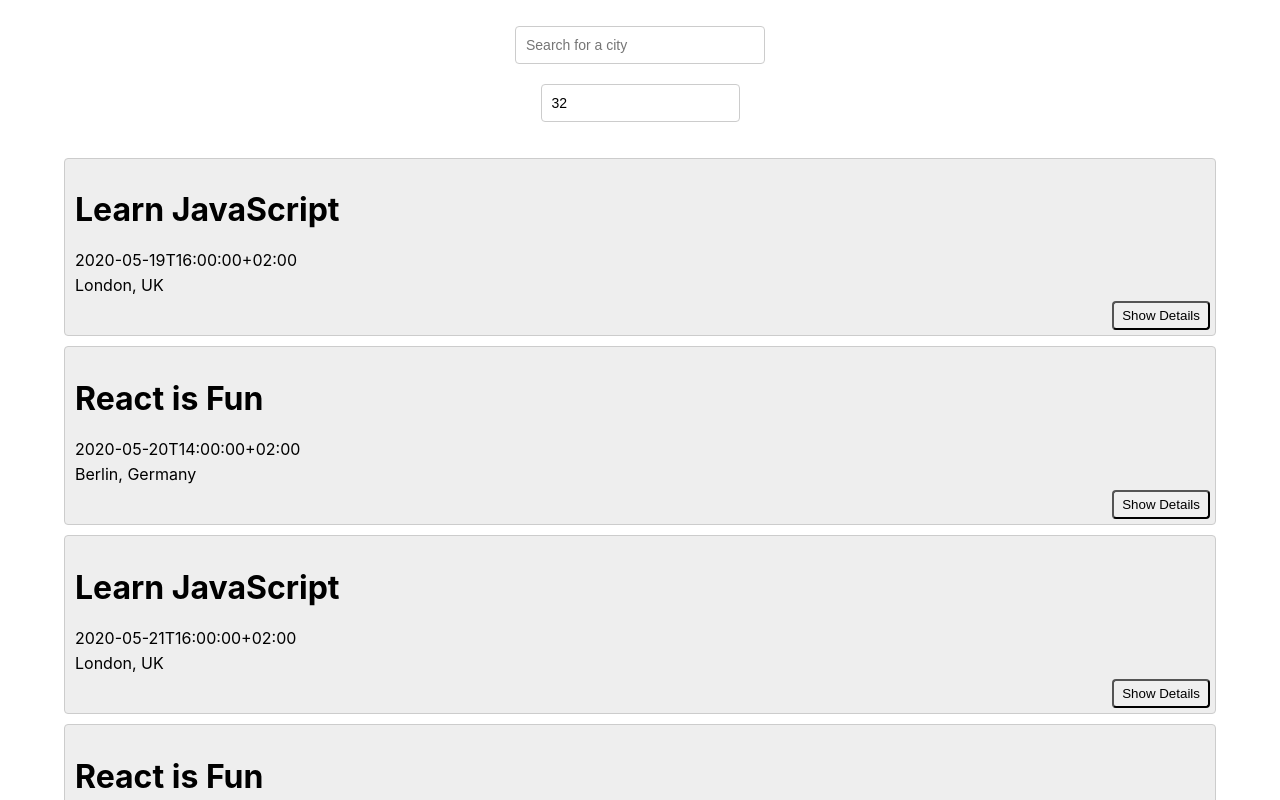
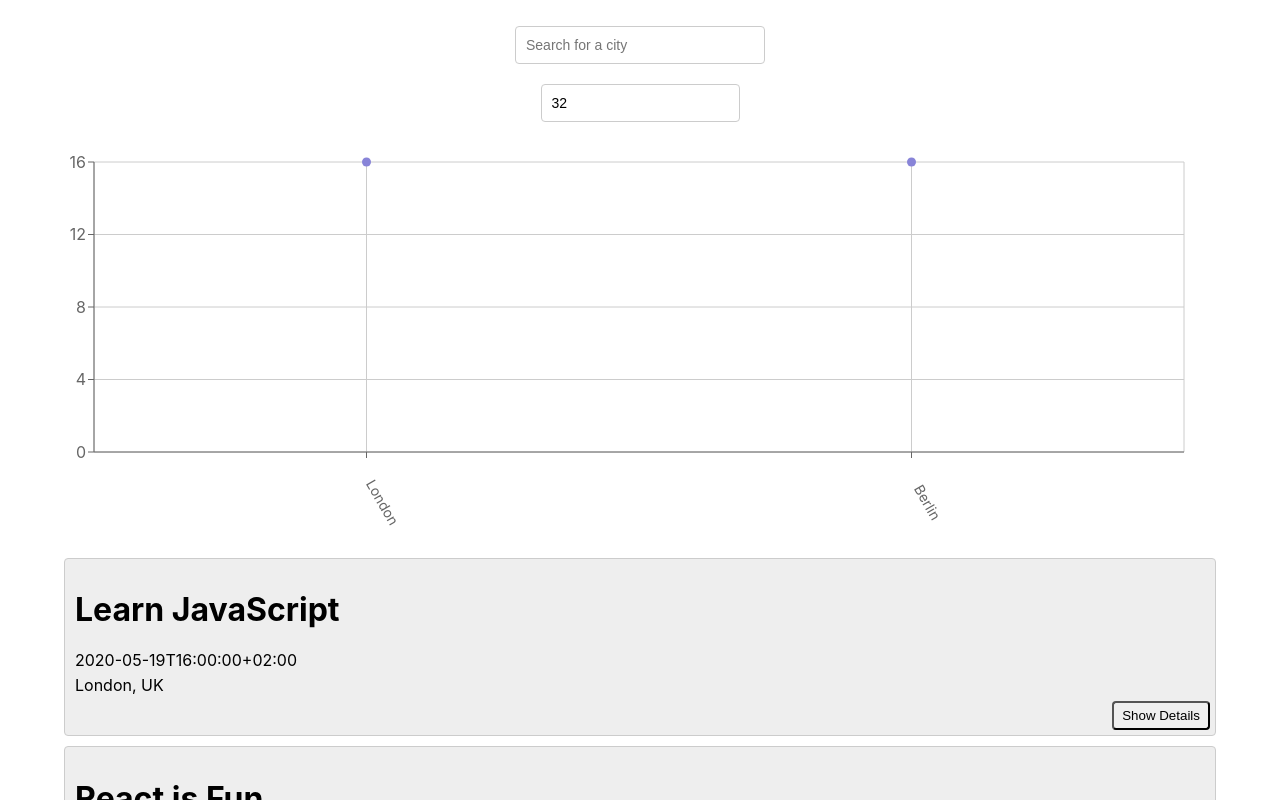
Before and after one commit to disreal48/meet, a React (Create React App) app: page / in a window 1280 px wide. Shown: the top 800 px of the page. Built offline with nearby package versions, Linux system fonts and the light colour scheme; what atatus-spa would draw is missing.

Commit message:
added Scatterplot

```diff
--- a/package.json
+++ b/package.json
@@ -12,6 +12,7 @@
     "react": "^18.2.0",
     "react-dom": "^18.2.0",
     "react-scripts": "^5.0.1",
+    "recharts": "^2.12.7",
     "web-vitals": "^2.1.4",
     "workbox-background-sync": "^6.6.0",
     "workbox-broadcast-update": "^6.6.0",
--- a/src/App.js
+++ b/src/App.js
@@ -5,6 +5,7 @@
 import { extractLocations, getEvents } from "./api";
 import { InfoAlert, ErrorAlert, WarningAlert } from "./components/Alert";
 import "./App.css";
+import CityEventsChart from "./components/CityEventsChart";
 
 const App = () => {
   const [events, setEvents] = useState([]);
@@ -53,6 +54,7 @@
         setCurrentNOE={setCurrentNOE}
         setErrorAlert={setErrorAlert}
       />
+      <CityEventsChart allLocations={allLocations} events={events} />
       <EventList events={events} />
     </div>
   );
--- /dev/null
+++ b/src/components/CityEventsChart.js
@@ -0,0 +1,64 @@
+import { useState, useEffect } from "react";
+import {
+  ScatterChart,
+  Scatter,
+  XAxis,
+  YAxis,
+  CartesianGrid,
+  Tooltip,
+  ResponsiveContainer,
+} from "recharts";
+
+const CityEventsChart = ({ allLocations, events }) => {
+  const [data, setData] = useState([]);
+
+  useEffect(() => {
+    setData(getData());
+  }, [`${events}`]);
+
+  const getData = () => {
+    const data = allLocations.map((location) => {
+      const count = events.filter(
+        (event) => event.location === location
+      ).length;
+      const city = location.split(/, | - /)[0];
+      return { city, count };
+    });
+    return data;
+  };
+
+  return (
+    <ResponsiveContainer width="99%" height={400}>
+      <ScatterChart
+        margin={{
+          top: 20,
+          right: 20,
+          bottom: 60,
+          left: -30,
+        }}
+      >
+        <CartesianGrid />
+        <XAxis
+          type="category"
+          dataKey="city"
+          name="City"
+          angle={60}
+          interval={0}
+          tick={{ dx: 20, dy: 40, fontSize: 14 }}
+        />
+        `
+        <YAxis
+          type="number"
+          dataKey="count"
+          name="Number of events"
+          allowDecimals={false}
+        />
+        `
+        <Tooltip cursor={{ strokeDasharray: "3 3" }} />
+        <Scatter name="A school" data={data} fill="#8884d8" />
+      </ScatterChart>
+    </ResponsiveContainer>
+  );
+};
+
+export default CityEventsChart;
```
Also changed, not shown: src/setupTests.js (+17 -0 lines), 1 other file (tests, documents, lock files or other folders).
